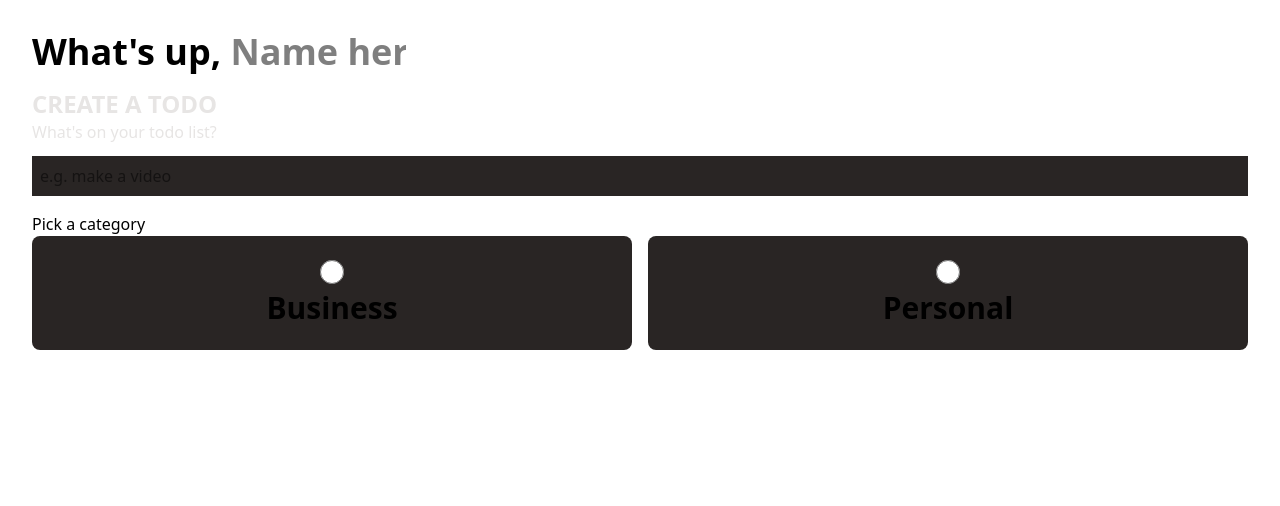
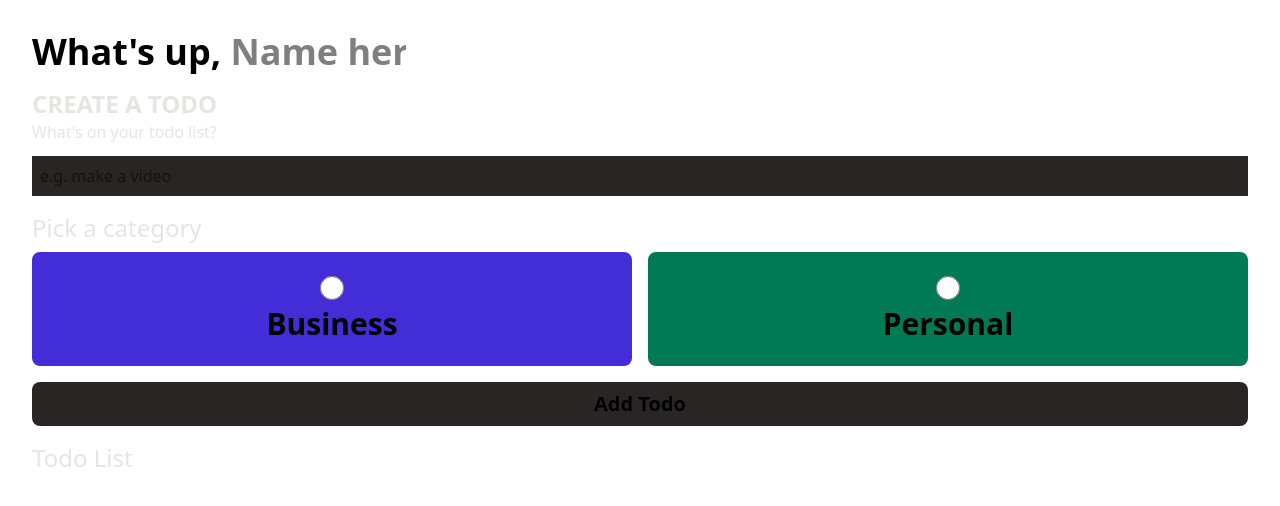
Before and after one commit to lucassantin/todo-list-vue, a Vue app: page / in a window 1280 px wide. Shown: the top 506 px of the page. Built offline with nearby package versions, Linux system fonts and the light colour scheme.

Commit message:
ui todo list

```diff
--- a/src/App.vue
+++ b/src/App.vue
@@ -2,6 +2,26 @@
   import { ref, watch } from 'vue';
 
   const name = ref(localStorage.getItem('name') || '');
+
+  const todos = ref([]);
+  const input_content = ref('');
+  const input_category = ref('');
+
+  const addTodo = () => {
+    if ( input_content.value.trim() === '' || input_category.value === null) {
+      return;
+    }
+
+    todos.value.push({
+      content: input_content.value,
+      category: input_category.value,
+      done: false
+    })
+  }
+
+  const removeTodo = (todo) => {
+    todos.value = todos.value.filter((t) => t!== todo);
+  }
 
   watch(name, (newName) => {
     localStorage.setItem('name', newName);
@@ -18,15 +38,15 @@
         <p class="text-2xl  font-semibold  text-stone-200">CREATE A TODO</p>
         <p class="text-stone-200">What's on your todo list?</p>
       </div>
-      <input class="w-full p-2 bg-stone-800" type="text" placeholder="e.g. make a video">
+      <input class="w-full p-2 bg-stone-800" type="text" placeholder="e.g. make a video" v-model="input_content" />
     </section>
     <section>
-      <p>Pick a category</p>
+      <p class="pb-2 text-stone-200 text-2xl font-medium">Pick a category</p>
       <div class="grid grid-cols-2 gap-4">
-        <label class="flex justify-center items-center bg-stone-800 rounded-lg">
+        <label class="flex justify-center items-center bg-indigo-700 rounded-lg">
           <div  class="flex flex-col justify-center items-center gap-1.5 p-6">
             <input
-            class="w-6 h-6 checked:bg-blue-800"
+            class="w-6 h-6"
             type="radio"
             name="category"
             id="category1"
@@ -35,18 +55,27 @@
             <p class="text-3xl font-bold">Business</p>
           </div>
         </label>
-        <label class="flex justify-center items-center bg-stone-800 rounded-lg">
-          <div  class="flex flex-col justify-center items-center gap-1.5 p-6">
+        <label class="flex justify-center items-center bg-emerald-700 rounded-lg">
+          <div  class="flex flex-col justify-center items-center gap-1.5 p-6 ">
             <input
             class="w-6 h-6"
             type="radio"
             name="category"
             id="category1"
-            value="business"
+            value="personal"
             v-model="input_category" />
             <p class="text-3xl font-bold">Personal</p>
           </div>
         </label>
+      </div>
+      <button @click="addTodo" class="w-full bg-stone-800 text-xl rounded-lg font-bold py-2 mt-4 active:bg-slate-700 active:scale-98 transition-transform">Add Todo</button>
+    </section>
+    <section>
+      <p class="text-stone-200 text-2xl font-medium mb-4">Todo List</p>
+      <div v-for="(todo, index) in todos" :key="index" :class="['flex flex-row items-center justify-between py-2 p-3 rounded-lg mb-3 w-full', todo.category === 'business' ? 'bg-indigo-700 opacity-90' : 'bg-emerald-700 opacity-90']">
+        <input type="checkbox" class="size-6">
+        <p class="text-lg font-medium break-all w-[80%]">{{ todo.content }}</p>
+        <button @click="removeTodo(todo)" class="right-2 text-xl text-white font-semibold py-0.5 px-2.5 rounded-sm bg-red-600">Delete</button>
       </div>
     </section>
   </main>
--- a/src/style.css
+++ b/src/style.css
@@ -11,4 +11,5 @@
 body {
   margin: 0;
   display: flex;
+  overflow-x: hidden;
 }
```
